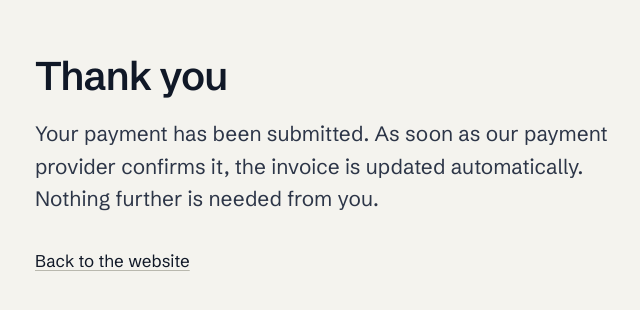
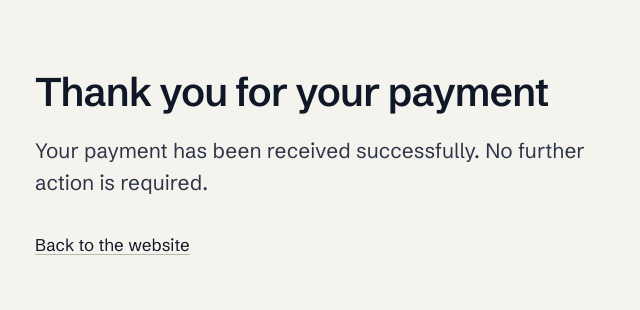
Before and after one commit to MajdWebCreation/portfolio-site, a Next.js app: page /en/betaling/afgerond in a window 1280 px wide. Shown: the part 116-426 px from the top of the page, without its empty margins (317-957 px from the left). Built offline with nearby package versions, Linux system fonts and the light colour scheme; no server answers.

Commit message:
Betaling bevestigen tekst

```diff
--- a/src/app/[locale]/betaling/afgerond/page.tsx
+++ b/src/app/[locale]/betaling/afgerond/page.tsx
@@ -4,9 +4,14 @@ import { notFound } from "next/navigation";
 import { isValidLocale } from "@/lib/content/site-content";
 
 /**
- * Where Mollie sends the customer back to. It deliberately claims nothing
- * about the outcome: the payment is confirmed by the webhook, not by the
- * browser arriving here, and a returning visitor may well have cancelled.
+ * Where a customer lands after paying.
+ *
+ * One page for every kind of payment that ends here -- an ordinary invoice,
+ * and an invoice whose payment also starts a monthly collection -- so the
+ * wording stays general on purpose: it thanks the customer and says they are
+ * done. Nothing about who processes the payment, what is still being
+ * confirmed, or what happens to the invoice afterwards; that is our work, not
+ * theirs, and it happens whether or not this page is ever seen.
  */
 export const metadata: Metadata = {
   title: "Betaling afgerond",
@@ -20,11 +25,11 @@ export default async function PaymentReturnPage({ params }: { params: Promise<{
 
   return (
     <main className="container-x flex min-h-[70vh] max-w-[42rem] flex-col justify-center py-20">
-      <h1 className="display-md text-ink">{isNl ? "Bedankt" : "Thank you"}</h1>
+      <h1 className="display-md text-ink">{isNl ? "Bedankt voor je betaling" : "Thank you for your payment"}</h1>
       <p className="lede mt-5 text-body">
         {isNl
-          ? "Je betaling is bij ons aangeboden. Zodra onze betaalprovider de betaling bevestigt, werken we de factuur automatisch bij. Je hoeft verder niets te doen."
-          : "Your payment has been submitted. As soon as our payment provider confirms it, the invoice is updated automatically. Nothing further is needed from you."}
+          ? "Je betaling is succesvol ontvangen. Je hoeft verder niets te doen."
+          : "Your payment has been received successfully. No further action is required."}
       </p>
       <p className="mt-8">
         <Link href={`/${locale}`} className="link-static text-ink">
```
